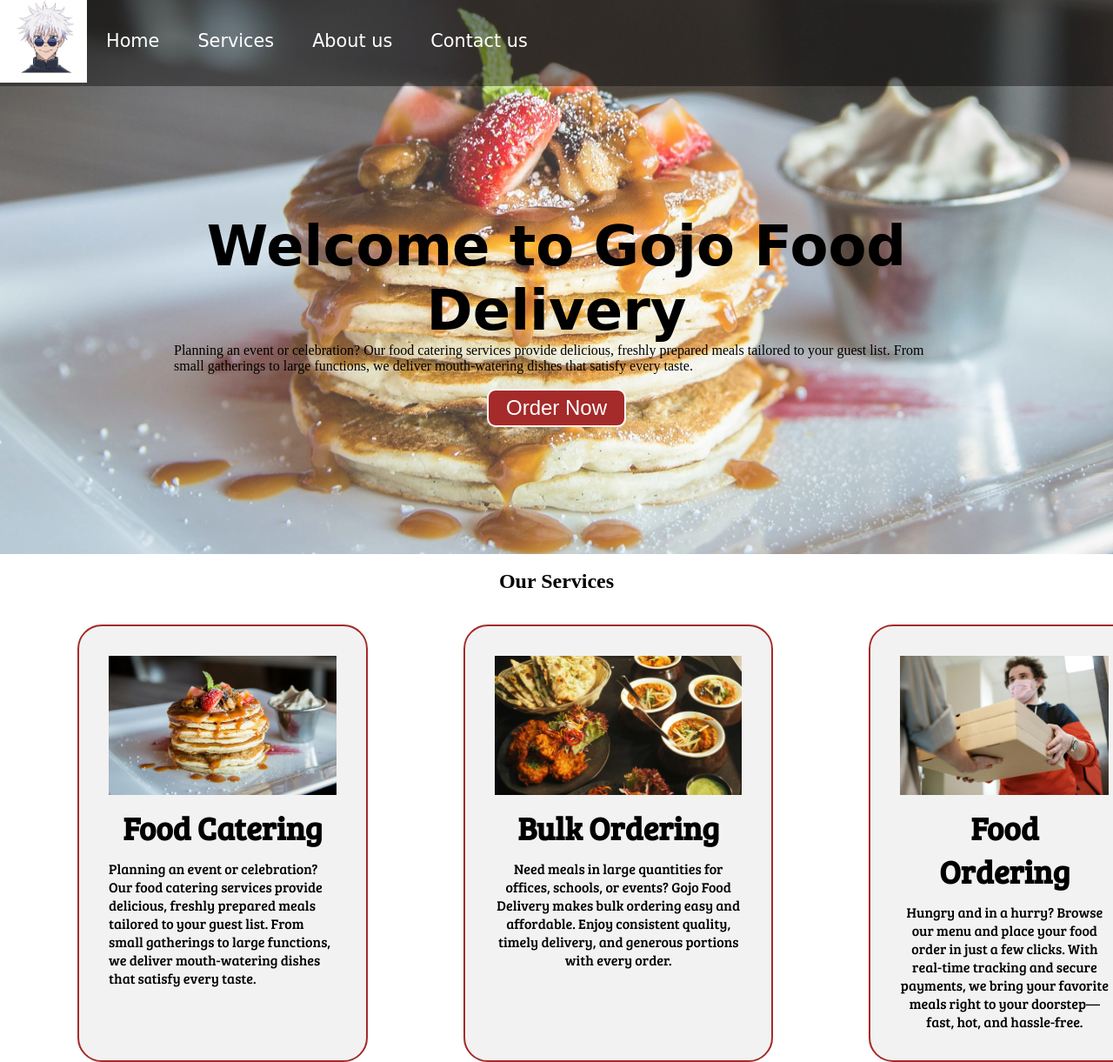
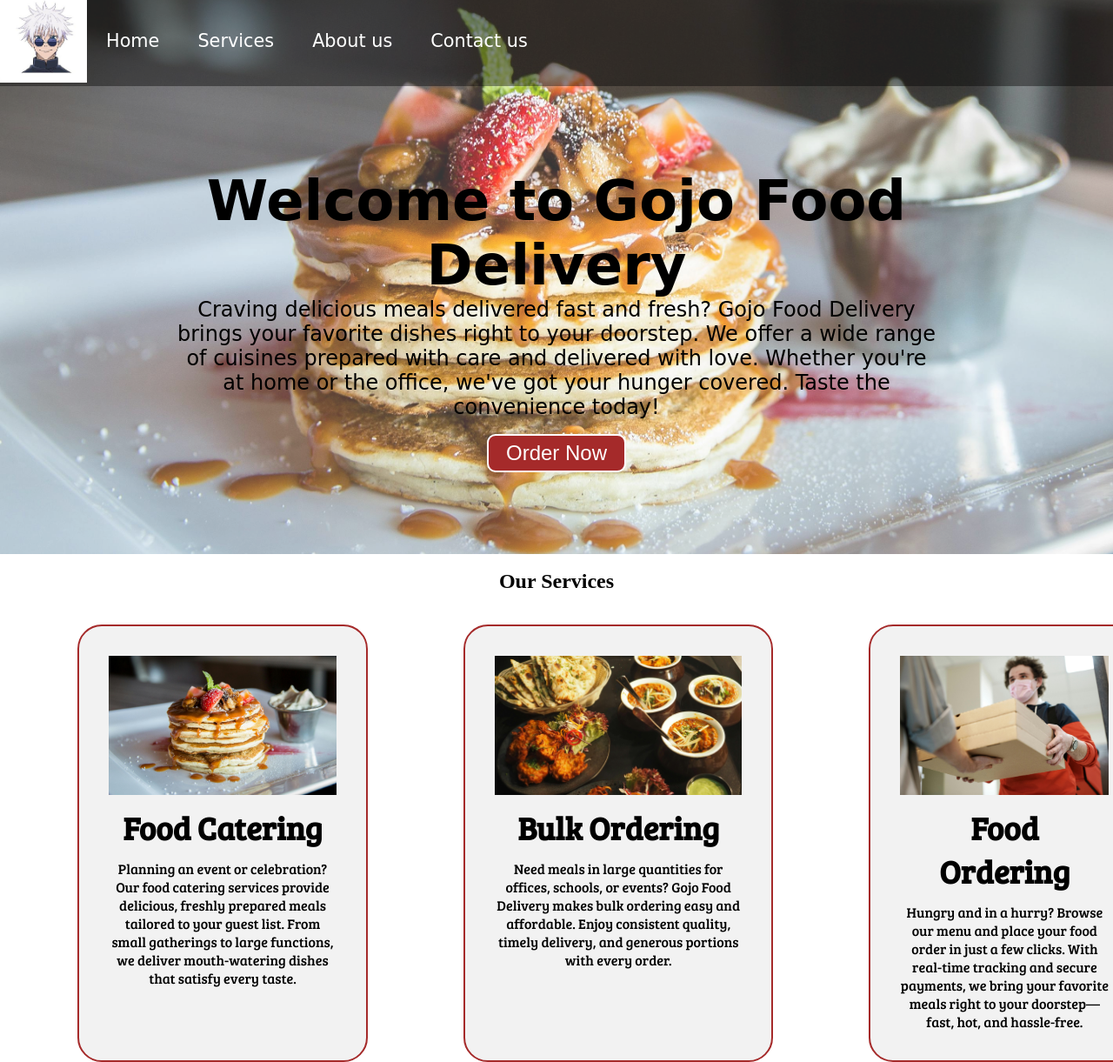
Before and after one commit to Yashasvi1015/Food-Delivery-Website, a plain HTML site: page index.html in a window 1280 px wide. Shown: the part 5-1226 px from the top of the page at 87% size. Drawn offline with Linux system fonts and the light colour scheme; a web font is replaced by a local one.

Commit message:
Update index.html

```diff
--- a/index.html
+++ b/index.html
@@ -4,7 +4,7 @@
 <head>
     <meta charset="UTF-8">
     <meta name="viewport" content="width=device-width, initial-scale=1.0">
-    <title>Food Delivery website by Yashasvi🫣</title>
+    <title>Food Delivery website by Yashasvi</title>
     <link rel="stylesheet" href="style.css">
     <link href="https://fonts.googleapis.com/css?family=Baloo+Bhai|Bree+Serif&display=swap" rel="stylesheet">
 </head>
@@ -23,8 +23,7 @@
     </nav>
     <section id="home">
         <h1 class="h-primary">Welcome to Gojo Food Delivery</h1>
-       Planning an event or celebration? Our food catering services provide delicious, freshly prepared meals tailored to your guest list. From small gatherings to large functions, we deliver mouth-watering dishes that satisfy every taste.
-
+       <p>Craving delicious meals delivered fast and fresh? Gojo Food Delivery brings your favorite dishes right to your doorstep. We offer a wide range of cuisines prepared with care and delivered with love. Whether you're at home or the office, we've got your hunger covered. Taste the convenience today!</p>
         <button class="btn">Order Now</button>
     </section>
     <section id="services-container">
@@ -33,7 +32,7 @@
             <div class="box">
                 <img src="pancake.jpg" alt="">
                 <h2 class="h-secondary center">Food Catering</h2>
-              <p>Planning an event or celebration? Our food catering services provide delicious, freshly prepared meals tailored to your guest list. From small gatherings to large functions, we deliver mouth-watering dishes that satisfy every taste.</p>
+               <p class="center">Planning an event or celebration? Our food catering services provide delicious, freshly prepared meals tailored to your guest list. From small gatherings to large functions, we deliver mouth-watering dishes that satisfy every taste.</p>
 
             </div>
             <div class="box">
```
